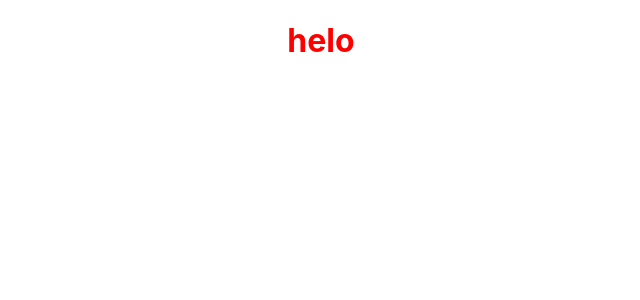
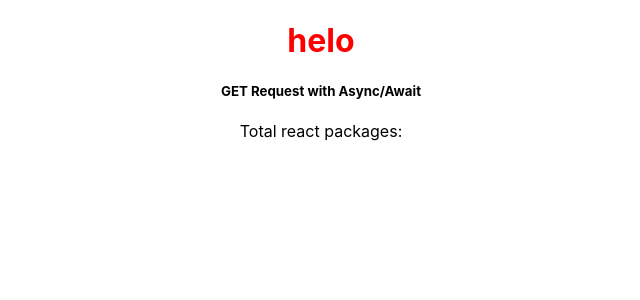
Before and after one commit to 7iquid/ktc-ph-ts-frontend, a React (Create React App) app: page / in a window 1280 px wide. Shown: the top 300 px of the page, without its empty margins (319-959 px from the left). Built offline with nearby package versions, Linux system fonts and the light colour scheme; no server answers.

Commit message:
set async

```diff
--- a/src/App.tsx
+++ b/src/App.tsx
@@ -2,11 +2,13 @@ import React from 'react';
 import logo from './logo.svg';
 import './App.css';
 import './test/_custom.scss';
+import {GetRequestAsyncAwait} from './request/requestko'
 
 function App() {
   return (
     <div className="App">
         <h1> helo </h1>
+        <GetRequestAsyncAwait />
     </div>
   );
 }
--- /dev/null
+++ b/src/request/requestko.tsx
@@ -0,0 +1,32 @@
+import React from 'react';
+
+class GetRequestAsyncAwait extends React.Component {
+    constructor(props) {
+        super(props);
+
+        this.state = {
+            totalReactPackages: null
+        };
+    }
+
+    async componentDidMount() {
+        // GET request using fetch with async/await
+        const response = await fetch('https://api.npms.io/v2/search?q=react');
+        const data = await response.json();
+        this.setState({ totalReactPackages: data.total })
+    }
+
+    render() {
+        const { totalReactPackages } = this.state;
+        return (
+            <div className="card text-center m-3">
+                <h5 className="card-header">GET Request with Async/Await</h5>
+                <div className="card-body">
+                    Total react packages: {totalReactPackages}
+                </div>
+            </div>
+        );
+    }
+}
+
+export { GetRequestAsyncAwait };
```
